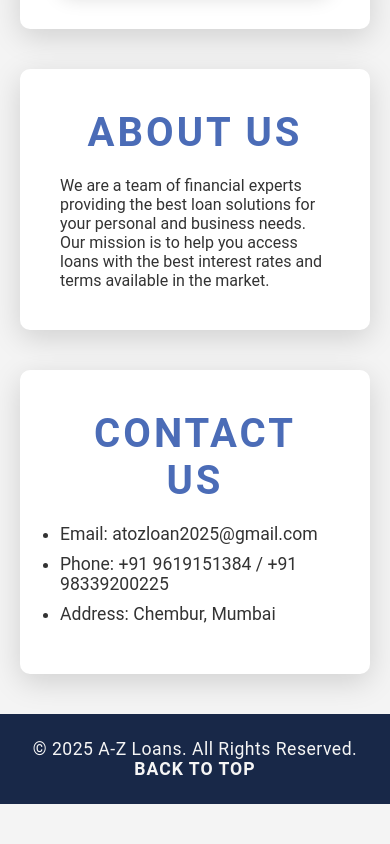
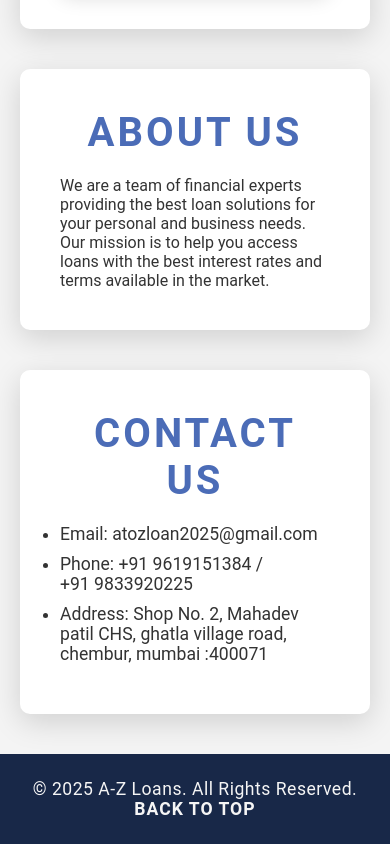
Before and after one commit to a-to-z-loan/a-z-loan, a plain HTML site: page index.html in a window 390 px wide. Shown: the part 1842-2686 px from the top of the page. Before the commit the page ends 2646 px from the top, so only its background shows below. Drawn offline with Linux system fonts and the light colour scheme.

Commit message:
Update index.html
Updated address and line brake to phone number

```diff
--- a/index.html
+++ b/index.html
@@ -339,8 +339,8 @@
       <h2>Contact Us</h2>
       <ul class="contact-details">
         <li>Email: atozloan2025@gmail.com</li>
-        <li>Phone: +91 9619151384 / +91 98339200225</li>
-        <li>Address: Chembur, Mumbai</li>
+        <li>Phone: +91 9619151384 /<br> +91 9833920225</li>
+        <li>Address: Shop No. 2, Mahadev patil CHS, ghatla village road, chembur, mumbai :400071</li>
       </ul>
     </section>
   </main>
```
